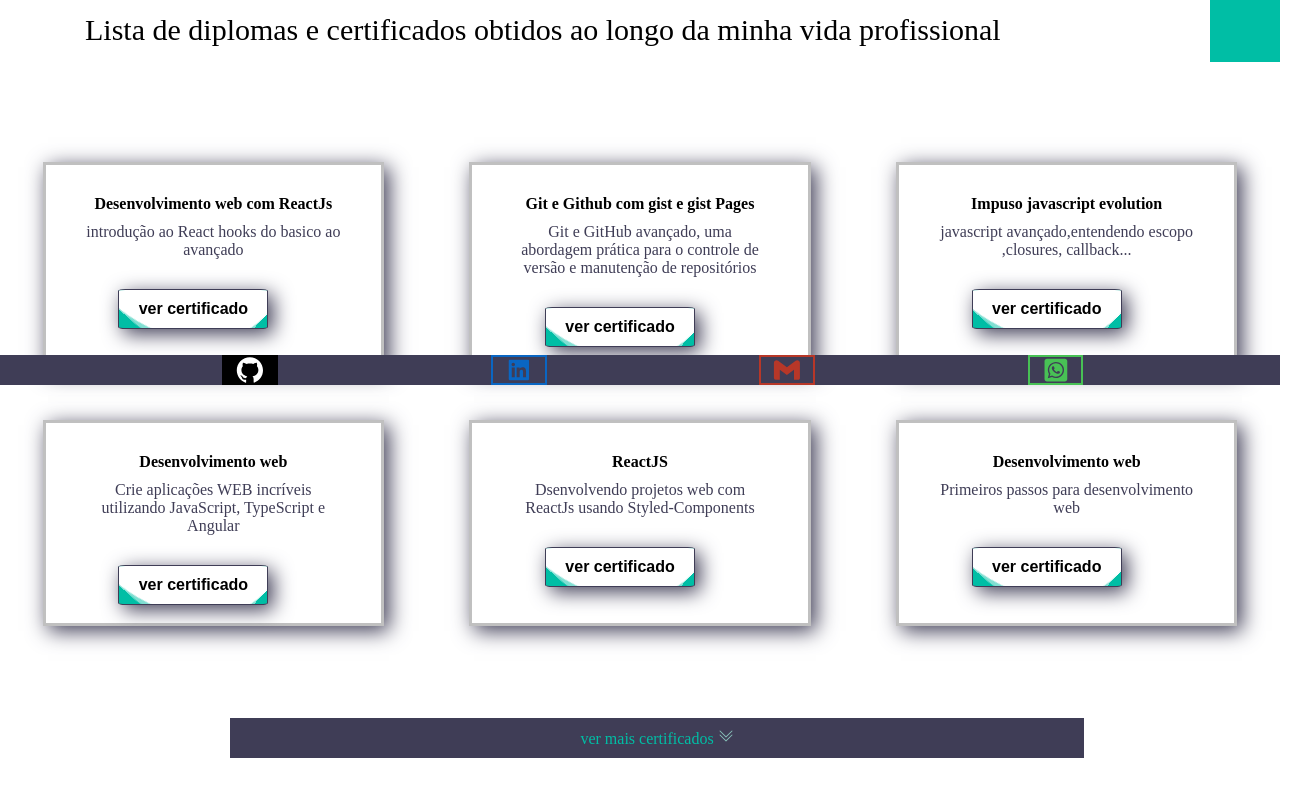
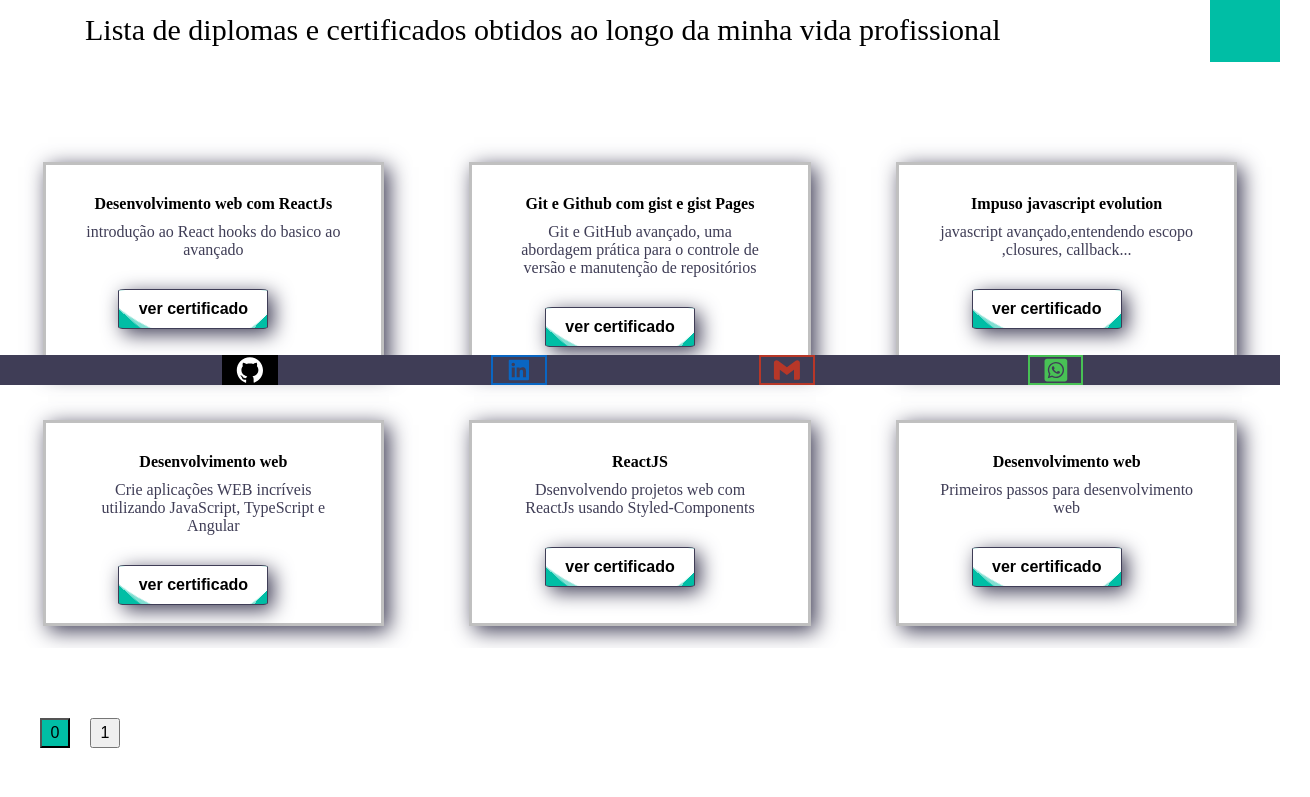
Before and after one commit to UenisSantos/Portifolio-React, a React (Create React App) app: page /educacao in a window 1280 px wide. Shown: the part 415-1212 px from the top of the page, 1310 px wide, since content can reach past the window. Built offline with nearby package versions, Linux system fonts and the light colour scheme.

Commit message:
:test_tube: Test iniciar test do component button

```diff
--- a/src/common/data/certificates.js
+++ b/src/common/data/certificates.js
@@ -69,6 +69,55 @@ export const certificates = [
 		src: 'https://raw.githubusercontent.com/UenisSantos/images/79372544f357822d0eb4468c447049de4fc669b1/CB7CFA05.jpg'
 	},
 
+	///////////////////////////////////////////////////////////
+
+	{
+		title: 'Desenvolvimento web com  ReactJs',
+		subTitle: ' introdução ao React hooks do basico ao avançado  ',
+		document: 'ver certificado',
+		src: 'https://raw.githubusercontent.com/UenisSantos/images/79372544f357822d0eb4468c447049de4fc669b1/EB88B60D.jpg'
+	},
+
+
+	{
+		title: 'Git e Github com gist e gist Pages',
+		subTitle: 'Git e GitHub avançado, uma abordagem prática para o controle de versão e manutenção de repositórios',
+		document: 'ver certificado',
+		src: 'https://raw.githubusercontent.com/UenisSantos/images/79372544f357822d0eb4468c447049de4fc669b1/git.jpg'
+
+	},
+
+	{
+		title: 'Impuso javascript evolution',
+		subTitle: 'javascript avançado,entendendo escopo ,closures, callback... ',
+		document: 'ver certificado',
+		src: 'https://raw.githubusercontent.com/UenisSantos/images/79372544f357822d0eb4468c447049de4fc669b1/CF986BA9.jpg'
+
+
+	},
+
+	{
+		title: 'Desenvolvimento web',
+		subTitle: 'Crie aplicações WEB incríveis utilizando JavaScript, TypeScript e Angular',
+		document: 'ver certificado',
+		src: 'https://raw.githubusercontent.com/UenisSantos/images/79372544f357822d0eb4468c447049de4fc669b1/desenvolvimento-web.jpg'
+	},
+
+
+
+
+	{
+		title: 'ReactJS',
+		subTitle: 'Dsenvolvendo projetos web com ReactJs usando Styled-Components',
+		document: 'ver certificado',
+		src: 'https://raw.githubusercontent.com/UenisSantos/images/79372544f357822d0eb4468c447049de4fc669b1/CB7CFA05.jpg'
+	},
+	{
+		title: 'Desenvolvimento web',
+		subTitle: 'Primeiros passos para desenvolvimento web',
+		document: 'ver certificado',
+		src: 'https://raw.githubusercontent.com/UenisSantos/images/79372544f357822d0eb4468c447049de4fc669b1/CB7CFA05.jpg'
+	},
 
 
 ]
--- a/src/pages/education/index.jsx
+++ b/src/pages/education/index.jsx
@@ -6,13 +6,22 @@ import { Image } from '../../components/Image/index';
 import { Text } from '../../components/Text/index';
 import { certificates } from '../../common/data/certificates'
 import { Modal } from '../../components/modal/index';
-import { Links } from '../../components/navBar/links/NavLinks';
-import { BsChevronDoubleDown } from 'react-icons/bs'
+
 import { RiCloseLine } from 'react-icons/ri'
 import { Buttom } from '../../components/Buttom/button';
+import { Pagination } from '../pagination';
 
 export const Education = () => {
 
+	const [itensPerPage, setItensPerPage]=useState(6)
+
+	const [currentPage,setCurrentPage] = useState(0)
+
+	const pages= Math.ceil(certificates.length / itensPerPage)
+
+	const startIndex= currentPage*itensPerPage;
+	const endIndex = startIndex + itensPerPage
+	const currentItens = certificates.slice(startIndex,endIndex)
 
 
 	const [visibleModal, setVisibleModal] = useState(false)
@@ -25,7 +34,7 @@ export const Education = () => {
 	}
 
 	return (
-		<>
+		<div>
 			<Styled.EducationContainer>
 
 				<Styled.Title>
@@ -40,11 +49,10 @@ export const Education = () => {
 
 			</Styled.EducationContainer>
 
-
 			<Styled.Certificates>
 
 
-				{certificates.map((iten, i) => (
+				{currentItens.map((iten, i) => (
 					<Modal key={i} size={'small'}  >
 
 						<Text as='h3' size='smaller'>
@@ -67,11 +75,7 @@ export const Education = () => {
 
 
 
-				<Links href={'te'}>
-					<Text size='smaller'>
-						ver mais certificados <BsChevronDoubleDown />
-					</Text>
-				</Links>
+
 
 			</Styled.Certificates>
 
@@ -94,6 +98,13 @@ export const Education = () => {
 
 
 			</Styled.ModalBig>
-		</>
+
+
+
+
+			<Pagination pages={pages} setCurrentPage={setCurrentPage} />
+
+
+		</div>
 	)
 };
--- a/src/pages/education/styles.js
+++ b/src/pages/education/styles.js
@@ -116,38 +116,6 @@ bottom:-2rem ;
 
 
 
-    svg{
-	position:relative ;
-    	color:${theme.colors.ligth};
-    height:${theme.sizes.smaller} ; ;
-    width:${theme.sizes.smaller} ;
-    animation-name:mymove ;
-    animation-duration:0.5s ;
-animation-iteration-count:infinite ;
-
-    }
-
-    @keyframes mymove {
-  from {top: 0px;}
-  to {bottom: 10px;
-color:${theme.colors.primaryColor} ;
-}
-}
-
-a{
-	width:200% ;
-	height:50% ;
-}
-
-
-a  p{
-background-color:${theme.colors.secundaryColor} ;
-	color:${theme.colors.primaryColor};
-	margin:${theme.sizes.big} auto;
-
-}
-
-
 ${theme.breakpoints.sm}{
 	.modal{ height:40% }
 
@@ -184,9 +152,7 @@ ${theme.breakpoints.max}{
 .modal{
 	height:80% ;
 }
-a{
-	margin-left :18vw;
-}
+
 }
 
 ${theme.breakpoints.xmax}{
@@ -208,33 +174,7 @@ button{
 
 }
 
-a {
-	width:200% ;
-	margin-left:0px;
-}
-a>p{
-	height:10rem ;
-	margin-top:20% ;
-	padding-top:2% ;
-	font-size:${theme.sizes.small} ;
 
-}
-animation-duration:0.9s ;
-
-svg{
-    height:${theme.sizes.medium} ; ;
-    width:${theme.sizes.medium} ;
-
-    }
-@keyframes mymove {
-  from {top: 10px;
-	color:${theme.colors.ligth} ;
-
-  }
-  to {bottom: 30px;
-color:${theme.colors.primaryColor} ;
-}
-}
 
 }
 `}
--- a/src/pages/pagination/index.jsx
+++ b/src/pages/pagination/index.jsx
@@ -5,9 +5,8 @@ import *  as Styled from './styles'
 
 export const Pagination = ({setCurrentPage,pages}) => {
 const [ classe,setClasse ]=useState(1);
+
 const SelectClasse  =(i)=> setClasse(i+1);
-
-console.log(classe);
 
 return (
 
--- a/src/pages/projects/index.jsx
+++ b/src/pages/projects/index.jsx
@@ -8,7 +8,6 @@ import { Modal } from '../../components/modal/index';
 import { projecMock } from '../../common/data/projects';
 import { Buttom } from '../../components/Buttom/button';
 import { Links } from '../../components/navBar/links/NavLinks';
-import { BsChevronDoubleDown } from 'react-icons/bs';
 import { Pagination } from '../pagination';
 
 
```
Also changed, not shown: src/common/theme/render-theme.js (added, +14 -0 lines), 2 other files (tests, documents, lock files or other folders).
